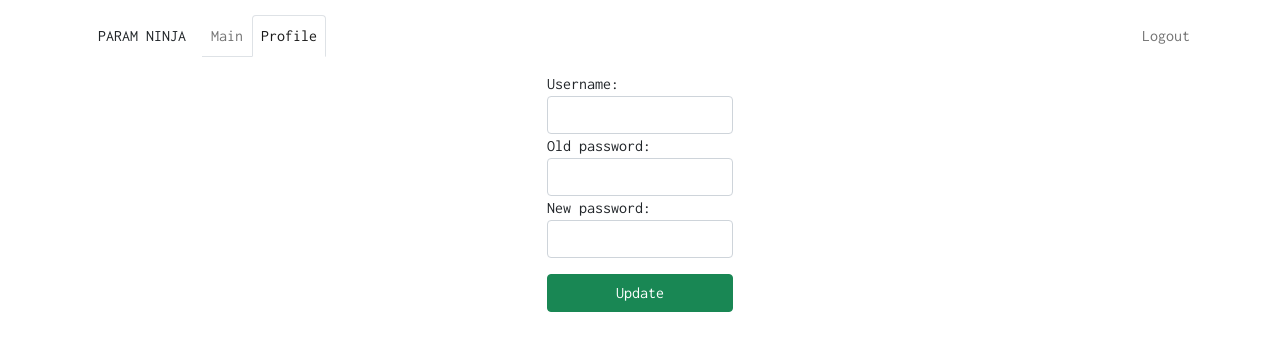
After one commit to urchinsec/param-ninja, a Flask app: template templates/profile.html in a window 1280 px wide. The commit adds this page. Shown: the top 351 px of the page. Run offline with Flask 2, Linux system fonts and the light colour scheme; the template is opened without the code that fills it, so the values that code supplies are empty; parts of the project's set-up code (start-up, migrations or seed data) failed here and were passed over; some libraries are stand-ins or nearby versions.

Commit message:
Merge branch 'main' of github.com:urchinsec/api-ninja into main

```diff
--- a/main.py
+++ b/main.py
@@ -1,5 +1,5 @@
 from flask import Blueprint, render_template, request, jsonify
-from flask_login import login_required, current_user
+from flask_login import login_required
 from scanner import Scanner
 
 def build_main_blueprint(app):
@@ -13,7 +13,7 @@ def build_main_blueprint(app):
     @main.route('/')
     @login_required
     def index():
-        return render_template("index.html", current_user = current_user)
+        return render_template("index.html")
 
     @main.route("/check", methods = ["POST"])
     @login_required
@@ -21,6 +21,7 @@ def build_main_blueprint(app):
         check_result = scanner.full_scan(request.form["url"])
 
         return render_template("index.html", check_result=check_result)
+
 
     @main.route("/output", methods=["GET"])
     @login_required
--- /dev/null
+++ b/templates/alert.html
@@ -0,0 +1,16 @@
+<div class="row">
+  <div class="col-12">
+    {% with messages = get_flashed_messages(with_categories=true) %}
+      {% if messages %}
+        {% for category, message in messages %}
+          {% if category == 'success' %}
+            {% set alert_class = 'success' %}
+          {% elif category == 'error' %}
+            {% set alert_class = 'danger' %}
+          {% endif %}
+          <div class="alert alert-{{alert_class}} alert-dismissible show text-center" role="alert">{{message}}</div>
+          {% endfor %}
+      {% endif %}
+    {% endwith %}
+  </div>
+</div>
--- /dev/null
+++ b/templates/layout.html
@@ -0,0 +1,24 @@
+<!doctype html>
+<html>
+  <head>
+    <title>PARAM-NINJA - {{page_title}}</title>
+    <!-- Bootstrap -->
+    <link href="https://cdn.jsdelivr.net/npm/bootstrap@5.1.3/dist/css/bootstrap.min.css" rel="stylesheet" integrity="sha384-1BmE4kWBq78iYhFldvKuhfTAU6auU8tT94WrHftjDbrCEXSU1oBoqyl2QvZ6jIW3" crossorigin="anonymous">
+    <script src="https://cdn.jsdelivr.net/npm/bootstrap@5.1.3/dist/js/bootstrap.bundle.min.js" integrity="sha384-ka7Sk0Gln4gmtz2MlQnikT1wXgYsOg+OMhuP+IlRH9sENBO0LRn5q+8nbTov4+1p" crossorigin="anonymous"></script>
+
+    <meta charset="utf-8">
+    <meta name="description" content={{description}}>
+    <link rel="shortcut icon" href="/favicon.ico">
+    <style>
+      @import url("https://fonts.googleapis.com/css?family=Inconsolata:400,400i,700");
+      .container, td{
+        font-family: 'Inconsolata', sans-serif;
+      }
+    </style>
+  </head>
+
+  <body class="container">
+    {% include 'menu.html' %}
+    {% block content %}{% endblock %}
+  </body>
+</html>
--- /dev/null
+++ b/templates/menu.html
@@ -0,0 +1,28 @@
+{% block menu %}
+<nav class="navbar navbar-expand navbar-light">
+  <div class="navbar-collapse collapse w-100 order-1 order-md-0 dual-collapse2">
+    <label class="m-3">PARAM NINJA</label>
+
+    {% if current_page != 'login' %}
+    <ul class="navbar-nav nav-tabs mr-auto">
+      <li class="nav-item">
+        <a class="nav-link {{'active' if current_page == 'index' }}" href="/">Main</a>
+      </li>
+
+      <li class="nav-item">
+        <a class="nav-link {{'active' if current_page == 'profile' }}" href="/profile">Profile</a>
+      </li>
+
+    </ul>
+  </div>
+
+  <div class="navbar-collapse collapse order-3 dual-collapse2">
+    <ul class="navbar-nav ml-auto">
+      <li class="nav-item">
+        <a class="nav-link" href="/logout">Logout</a>
+      </li>
+    </ul>
+  </div>
+  {% endif %}
+</nav>
+{% endblock %}
--- /dev/null
+++ b/templates/profile.html
@@ -0,0 +1,35 @@
+{% set page_title = 'Profile' %}
+{% set current_page = 'profile' %}
+
+{% extends 'layout.html' %}
+
+{% block content %}
+  {% include "alert.html" %}
+  <div class="row justify-content-md-center">
+    <div class="col-sm-1"></div>
+    <div class="col-sm-auto">
+      <form class="form" action="profile" method="POST">
+        <input type="hidden" name="_method" value="patch" />
+        <div class="form-group">
+          <label>Username:</label>
+          <input class="form-control" type="text" name="email" value="{{current_user.email}}">
+        </div>
+
+        <div class="form-group">
+          <label>Old password:</label>
+          <input class="form-control" type="password" name="old_password">
+        </div>
+
+        <div class="form-group">
+          <label>New password:</label>
+          <input class="form-control" type="password" name="new_password">
+        </div>
+
+        <div class="col-12 btn-group mt-3">
+          <button type="button" class="btn btn-success btn-block" onclick="submit()">Update</button>
+        </div>
+      </form>
+    </div>
+    <div class="col-sm-1"></div>
+  </div>
+{% endblock %}
```
Also changed, not shown: auth.py (+33 -3 lines), templates/index.html (+6 -29 lines), templates/login.html (+13 -13 lines), db.sqlite, 1 other file.
